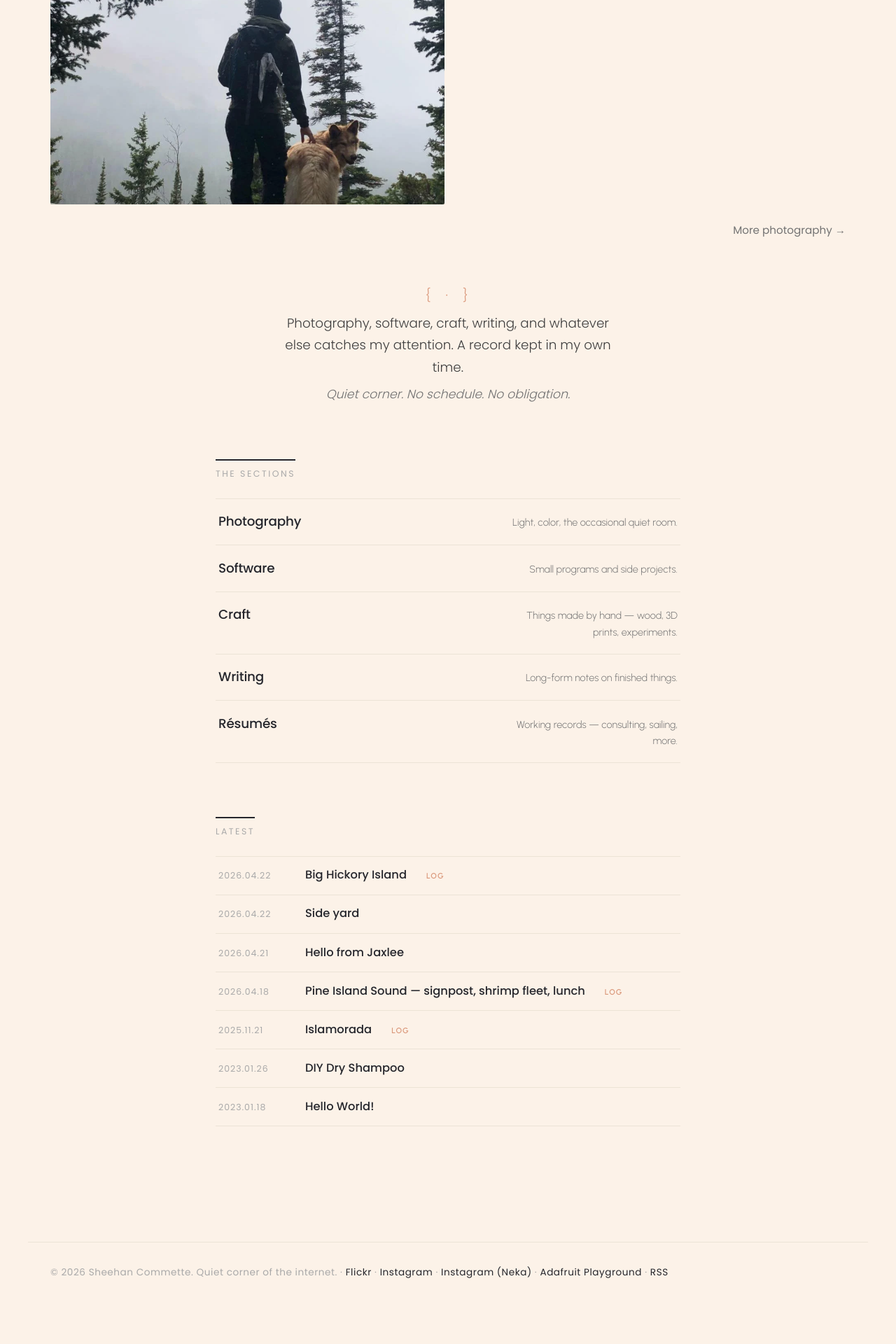
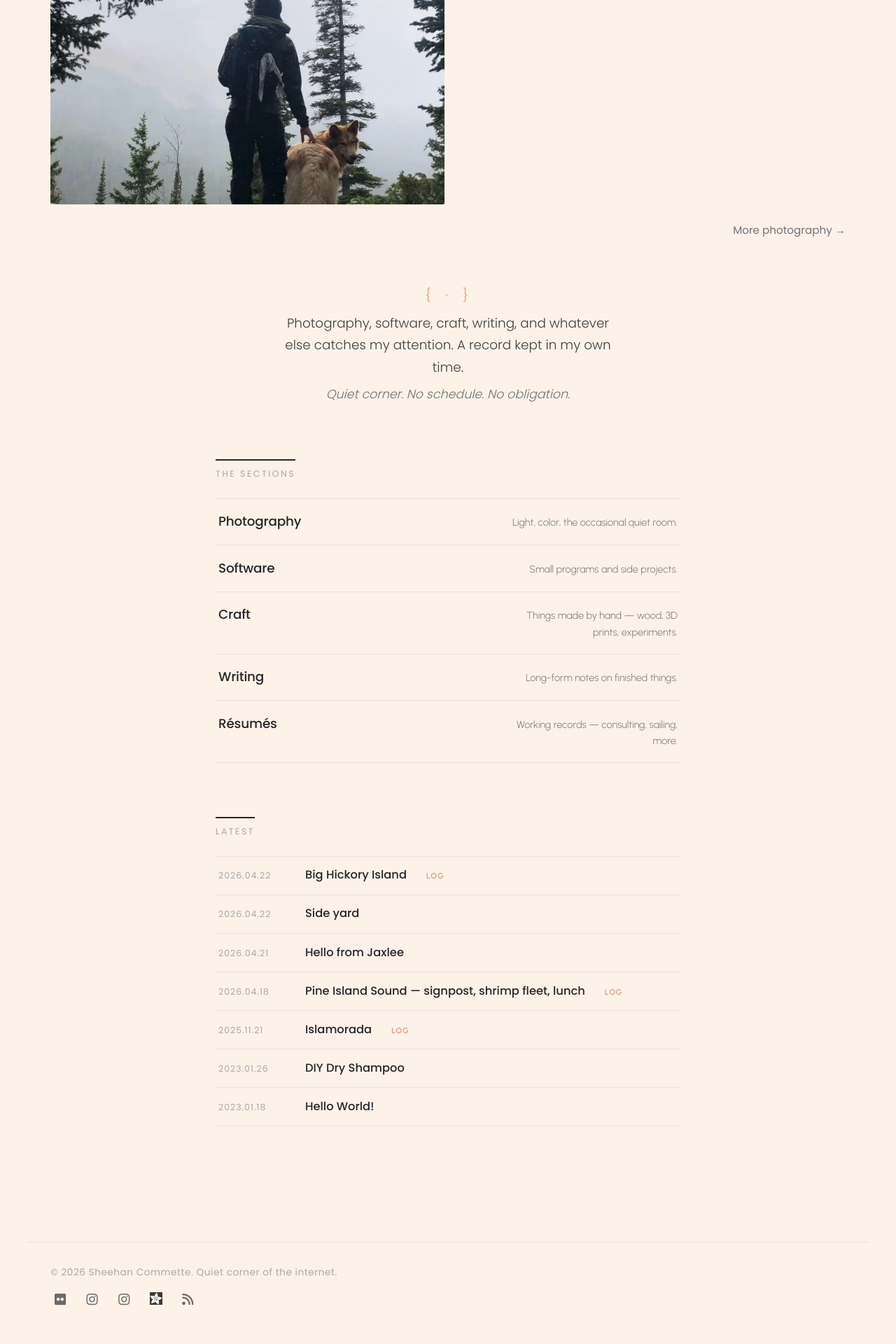
Before and after one commit to jaxlee-digital/jaxlee, a Jekyll site: the page built from index.md, in a window 1280 px wide. Shown: the part 2017-3937 px from the top of the page at 70% size. Built offline with Jekyll 4.4.1, drawn with Linux system fonts in a browser that asks for light colours; before the commit the page ends 3895 px from its top, so only the background shows below that.

Commit message:
feat(footer): Font Awesome icons for social links
- Load FA 6.5.2 from cdnjs
- Each social entry can declare icon (FA class) or icon_img (image path)
- Flickr, Instagram, Instagram-Neka get fa-brands icons
- Adafruit Playground uses local adafruit.ico (no FA brand icon exists)
- RSS promoted into the icon row (fa-solid fa-rss)
- Small hover treatment: lift + switch to accent color

```diff
--- a/_config.yml
+++ b/_config.yml
@@ -10,12 +10,16 @@ email: ""
 social:
   - name: Flickr
     url: "https://www.flickr.com/people/127544400@N03/"
+    icon: "fa-brands fa-flickr"
   - name: Instagram
     url: "https://www.instagram.com/jaxleedigital/"
+    icon: "fa-brands fa-instagram"
   - name: Instagram (Neka)
     url: "https://www.instagram.com/neka_pup/"
+    icon: "fa-brands fa-instagram"
   - name: Adafruit Playground
     url: "https://adafruit-playground.com/u/Sheehan/pages"
+    icon_img: "/assets/images/icons/adafruit.ico"
 # Keep the old top-level key for backward compat
 flickr: "https://www.flickr.com/people/127544400@N03/"
 baseurl: "/jaxlee"      # project-page subpath; set to "" if a custom domain is attached
--- a/_layouts/default.html
+++ b/_layouts/default.html
@@ -5,6 +5,9 @@
   <meta name="viewport" content="width=device-width, initial-scale=1">
   <title>{% if page.title %}{{ page.title }} · {{ site.title }}{% else %}{{ site.title }}{% endif %}</title>
   <link rel="stylesheet" href="{{ '/assets/css/main.css' | relative_url }}">
+  <link rel="stylesheet"
+        href="https://cdnjs.cloudflare.com/ajax/libs/font-awesome/6.5.2/css/all.min.css"
+        referrerpolicy="no-referrer">
   <link rel="icon" type="image/x-icon" href="{{ '/assets/favicon.ico' | relative_url }}">
   <link rel="icon" type="image/png" sizes="32x32" href="{{ '/assets/images/brand/jaxlee-digital-32.png' | relative_url }}">
   <link rel="icon" type="image/png" sizes="192x192" href="{{ '/assets/images/brand/jaxlee-digital-192.png' | relative_url }}">
@@ -32,9 +35,31 @@
   <footer class="site-footer">
     <p>
       © {{ 'now' | date: "%Y" }} {{ site.author }}. Quiet corner of the internet.
-      {% if site.social %}{% for link in site.social %} &middot; <a href="{{ link.url }}" rel="me noopener">{{ link.name }}</a>{% endfor %}{% elsif site.flickr %} &middot; <a href="{{ site.flickr }}">Flickr</a>{% endif %}
-      &middot; <a href="{{ '/feed.xml' | relative_url }}">RSS</a>
     </p>
+    {% if site.social %}
+    <ul class="social-links" aria-label="Social links">
+      {% for link in site.social %}
+        <li>
+          <a href="{{ link.url }}" rel="me noopener" aria-label="{{ link.name }}" title="{{ link.name }}">
+            {% if link.icon %}
+              <i class="{{ link.icon }}" aria-hidden="true"></i>
+            {% elsif link.icon_img %}
+              <img src="{{ link.icon_img | relative_url }}" alt="" class="social-links__img">
+            {% else %}
+              <span>{{ link.name }}</span>
+            {% endif %}
+          </a>
+        </li>
+      {% endfor %}
+      <li>
+        <a href="{{ '/feed.xml' | relative_url }}" aria-label="RSS feed" title="RSS">
+          <i class="fa-solid fa-rss" aria-hidden="true"></i>
+        </a>
+      </li>
+    </ul>
+    {% elsif site.flickr %}
+    <p><a href="{{ site.flickr }}">Flickr</a> &middot; <a href="{{ '/feed.xml' | relative_url }}">RSS</a></p>
+    {% endif %}
   </footer>
 </body>
 </html>
--- a/assets/css/main.css
+++ b/assets/css/main.css
@@ -1128,3 +1128,39 @@ hr { border: 0; border-top: 1px solid var(--rule); margin: var(--rhythm) 0; }
   color: var(--accent, #DB997C);
   font-weight: 600;
 }
+
+/* ----- Social links (footer) ----- */
+.social-links {
+  list-style: none;
+  padding: 0;
+  margin: 0.75rem 0 0;
+  display: flex;
+  flex-wrap: wrap;
+  gap: 1.1rem;
+  align-items: center;
+}
+.social-links a {
+  display: inline-flex;
+  align-items: center;
+  justify-content: center;
+  width: 1.75rem;
+  height: 1.75rem;
+  color: var(--muted, #6a6a6a);
+  text-decoration: none;
+  transition: color 0.15s ease, transform 0.15s ease;
+}
+.social-links a:hover {
+  color: var(--accent, #DB997C);
+  transform: translateY(-1px);
+}
+.social-links i {
+  font-size: 1.15rem;
+  line-height: 1;
+}
+.social-links__img {
+  width: 1.15rem;
+  height: 1.15rem;
+  display: block;
+  opacity: 0.85;
+}
+.social-links a:hover .social-links__img { opacity: 1; }
```
Also changed, not shown: assets/images/icons/adafruit.ico (added).
